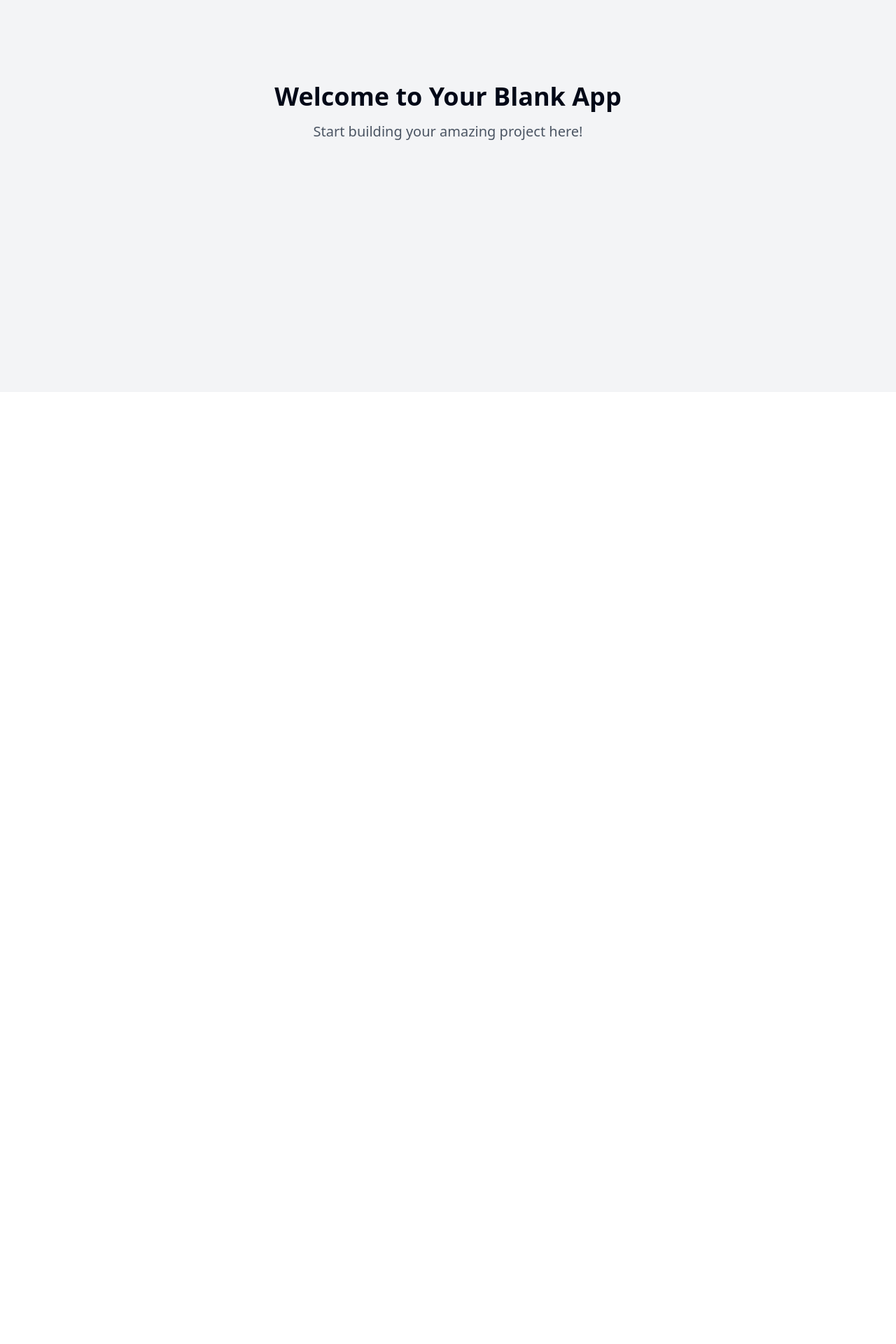
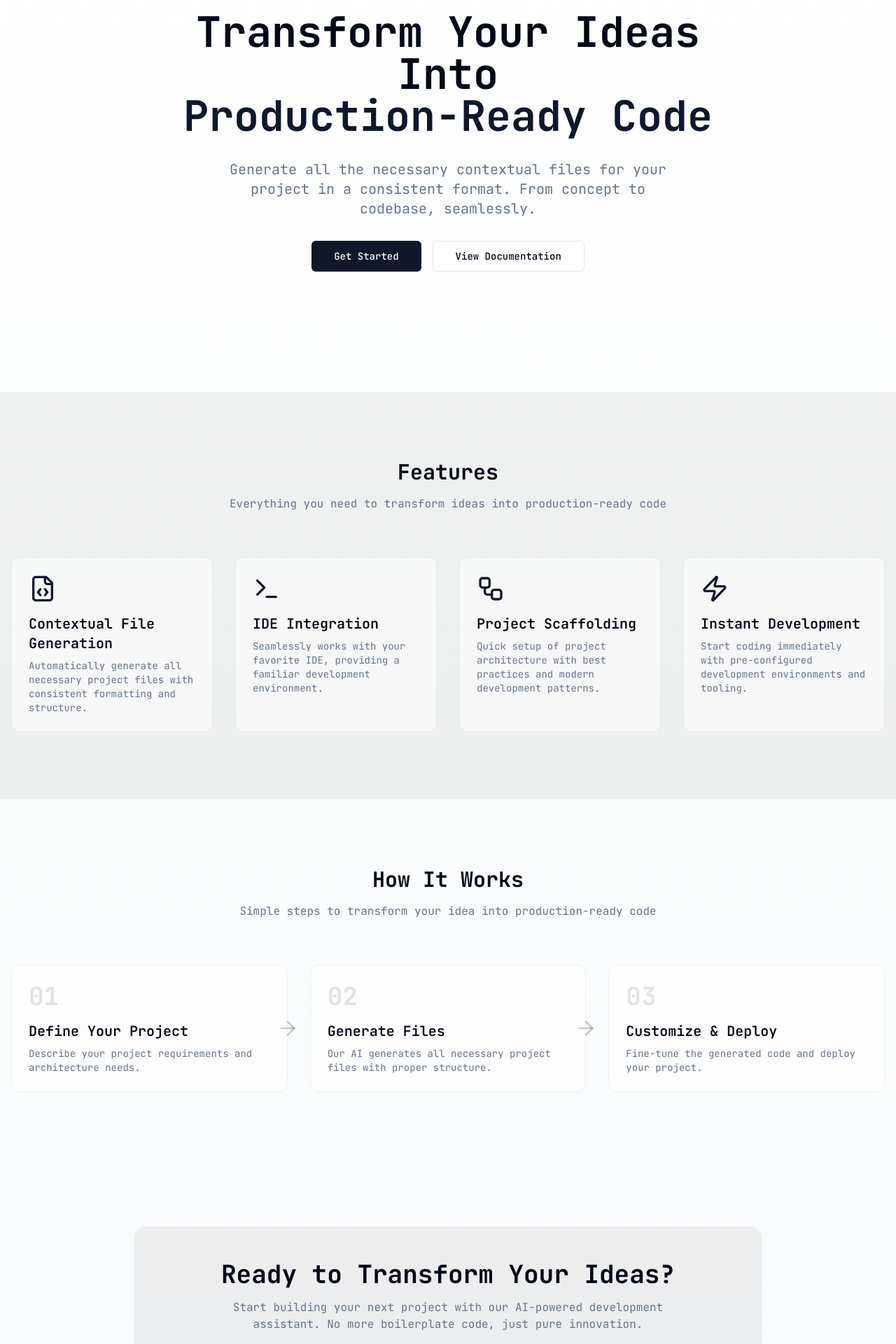
Before and after one commit to KamdynS/idea-to-ide, a React (Vite) app: page / in a window 1280 px wide. Shown: the part 240-2160 px from the top of the page at 70% size. Before the commit the page ends 800 px from the top, so only its background shows below. Built offline with nearby package versions, Linux system fonts and the light colour scheme.

Commit message:
Add landing page
Adds a landing page for the AI SaaS, targeting developers with a focus on bridging the gap between idea and IDE.  Uses monospace fonts for a developer-friendly aesthetic.

```diff
--- a/index.html
+++ b/index.html
@@ -1,17 +1,18 @@
+
 <!DOCTYPE html>
 <html lang="en">
   <head>
     <meta charset="UTF-8" />
     <meta name="viewport" content="width=device-width, initial-scale=1.0" />
     <title>idea-to-ide</title>
-    <meta name="description" content="Lovable Generated Project" />
+    <meta name="description" content="Bridge the gap between Idea and IDE" />
     <meta name="author" content="Lovable" />
     <meta property="og:image" content="/og-image.png" />
+    <link href="https://fonts.googleapis.com/css2?family=JetBrains+Mono:wght@400;500;600;700&display=swap" rel="stylesheet">
   </head>
 
   <body>
     <div id="root"></div>
-    <!-- IMPORTANT: DO NOT REMOVE THIS SCRIPT TAG OR THIS VERY COMMENT! -->
     <script src="https://cdn.gpteng.co/gptengineer.js" type="module"></script>
     <script type="module" src="/src/main.tsx"></script>
   </body>
--- a/package.json
+++ b/package.json
@@ -45,6 +45,7 @@
     "cmdk": "^1.0.0",
     "date-fns": "^3.6.0",
     "embla-carousel-react": "^8.3.0",
+    "framer-motion": "^12.4.2",
     "input-otp": "^1.2.4",
     "lucide-react": "^0.462.0",
     "next-themes": "^0.3.0",
--- /dev/null
+++ b/src/components/CTA.tsx
@@ -0,0 +1,30 @@
+
+import { Button } from "@/components/ui/button";
+import { motion } from "framer-motion";
+
+const CTA = () => {
+  return (
+    <section className="py-24 px-4">
+      <motion.div
+        initial={{ opacity: 0, y: 20 }}
+        whileInView={{ opacity: 1, y: 0 }}
+        transition={{ duration: 0.5 }}
+        viewport={{ once: true }}
+        className="max-w-4xl mx-auto text-center bg-black/5 rounded-2xl p-12 backdrop-blur-sm"
+      >
+        <h2 className="text-3xl md:text-4xl font-mono font-bold mb-4">
+          Ready to Transform Your Ideas?
+        </h2>
+        <p className="text-muted-foreground font-mono mb-8 max-w-2xl mx-auto">
+          Start building your next project with our AI-powered development assistant.
+          No more boilerplate code, just pure innovation.
+        </p>
+        <Button size="lg" className="font-mono">
+          Get Started Now
+        </Button>
+      </motion.div>
+    </section>
+  );
+};
+
+export default CTA;
--- /dev/null
+++ b/src/components/Features.tsx
@@ -0,0 +1,66 @@
+
+import { motion } from "framer-motion";
+import { Terminal, FileCode, Workflow, Zap } from "lucide-react";
+
+const features = [
+  {
+    icon: <FileCode className="h-10 w-10" />,
+    title: "Contextual File Generation",
+    description: "Automatically generate all necessary project files with consistent formatting and structure.",
+  },
+  {
+    icon: <Terminal className="h-10 w-10" />,
+    title: "IDE Integration",
+    description: "Seamlessly works with your favorite IDE, providing a familiar development environment.",
+  },
+  {
+    icon: <Workflow className="h-10 w-10" />,
+    title: "Project Scaffolding",
+    description: "Quick setup of project architecture with best practices and modern development patterns.",
+  },
+  {
+    icon: <Zap className="h-10 w-10" />,
+    title: "Instant Development",
+    description: "Start coding immediately with pre-configured development environments and tooling.",
+  },
+];
+
+const Features = () => {
+  return (
+    <section className="py-24 px-4 bg-black/5">
+      <div className="max-w-7xl mx-auto">
+        <motion.div
+          initial={{ opacity: 0, y: 20 }}
+          whileInView={{ opacity: 1, y: 0 }}
+          transition={{ duration: 0.5 }}
+          viewport={{ once: true }}
+          className="text-center mb-16"
+        >
+          <h2 className="text-3xl font-mono font-bold mb-4">Features</h2>
+          <p className="text-muted-foreground font-mono">
+            Everything you need to transform ideas into production-ready code
+          </p>
+        </motion.div>
+
+        <div className="grid grid-cols-1 md:grid-cols-2 lg:grid-cols-4 gap-8">
+          {features.map((feature, index) => (
+            <motion.div
+              key={index}
+              initial={{ opacity: 0, y: 20 }}
+              whileInView={{ opacity: 1, y: 0 }}
+              transition={{ duration: 0.5, delay: index * 0.1 }}
+              viewport={{ once: true }}
+              className="p-6 rounded-xl bg-white/50 backdrop-blur-sm border border-black/5 hover:border-black/10 transition-all duration-300"
+            >
+              <div className="mb-4 text-primary">{feature.icon}</div>
+              <h3 className="text-xl font-mono font-semibold mb-2">{feature.title}</h3>
+              <p className="text-muted-foreground font-mono text-sm">{feature.description}</p>
+            </motion.div>
+          ))}
+        </div>
+      </div>
+    </section>
+  );
+};
+
+export default Features;
--- /dev/null
+++ b/src/components/Hero.tsx
@@ -0,0 +1,58 @@
+
+import { Button } from "@/components/ui/button";
+import { motion } from "framer-motion";
+
+const Hero = () => {
+  return (
+    <section className="min-h-screen flex flex-col items-center justify-center px-4 py-16">
+      <div className="max-w-4xl mx-auto text-center space-y-8">
+        <motion.div
+          initial={{ opacity: 0, y: 20 }}
+          animate={{ opacity: 1, y: 0 }}
+          transition={{ duration: 0.5 }}
+        >
+          <span className="px-4 py-2 rounded-full bg-black/5 text-sm font-mono mb-4 inline-block">
+            Bridging Ideas and IDEs
+          </span>
+        </motion.div>
+
+        <motion.h1
+          initial={{ opacity: 0, y: 20 }}
+          animate={{ opacity: 1, y: 0 }}
+          transition={{ duration: 0.5, delay: 0.2 }}
+          className="text-4xl md:text-6xl font-mono font-bold leading-tight"
+        >
+          Transform Your Ideas Into
+          <br />
+          <span className="text-primary">Production-Ready Code</span>
+        </motion.h1>
+
+        <motion.p
+          initial={{ opacity: 0, y: 20 }}
+          animate={{ opacity: 1, y: 0 }}
+          transition={{ duration: 0.5, delay: 0.4 }}
+          className="text-xl text-muted-foreground font-mono max-w-2xl mx-auto"
+        >
+          Generate all the necessary contextual files for your project in a consistent format.
+          From concept to codebase, seamlessly.
+        </motion.p>
+
+        <motion.div
+          initial={{ opacity: 0, y: 20 }}
+          animate={{ opacity: 1, y: 0 }}
+          transition={{ duration: 0.5, delay: 0.6 }}
+          className="flex flex-col sm:flex-row gap-4 justify-center mt-8"
+        >
+          <Button size="lg" className="font-mono">
+            Get Started
+          </Button>
+          <Button size="lg" variant="outline" className="font-mono">
+            View Documentation
+          </Button>
+        </motion.div>
+      </div>
+    </section>
+  );
+};
+
+export default Hero;
--- /dev/null
+++ b/src/components/HowItWorks.tsx
@@ -0,0 +1,70 @@
+
+import { motion } from "framer-motion";
+import { ArrowRight } from "lucide-react";
+
+const steps = [
+  {
+    number: "01",
+    title: "Define Your Project",
+    description: "Describe your project requirements and architecture needs.",
+  },
+  {
+    number: "02",
+    title: "Generate Files",
+    description: "Our AI generates all necessary project files with proper structure.",
+  },
+  {
+    number: "03",
+    title: "Customize & Deploy",
+    description: "Fine-tune the generated code and deploy your project.",
+  },
+];
+
+const HowItWorks = () => {
+  return (
+    <section className="py-24 px-4">
+      <div className="max-w-7xl mx-auto">
+        <motion.div
+          initial={{ opacity: 0, y: 20 }}
+          whileInView={{ opacity: 1, y: 0 }}
+          transition={{ duration: 0.5 }}
+          viewport={{ once: true }}
+          className="text-center mb-16"
+        >
+          <h2 className="text-3xl font-mono font-bold mb-4">How It Works</h2>
+          <p className="text-muted-foreground font-mono">
+            Simple steps to transform your idea into production-ready code
+          </p>
+        </motion.div>
+
+        <div className="grid grid-cols-1 md:grid-cols-3 gap-8">
+          {steps.map((step, index) => (
+            <motion.div
+              key={index}
+              initial={{ opacity: 0, y: 20 }}
+              whileInView={{ opacity: 1, y: 0 }}
+              transition={{ duration: 0.5, delay: index * 0.1 }}
+              viewport={{ once: true }}
+              className="relative"
+            >
+              <div className="p-6 rounded-xl bg-white/50 backdrop-blur-sm border border-black/5 hover:border-black/10 transition-all duration-300">
+                <span className="text-4xl font-mono font-bold text-black/10 mb-4 block">
+                  {step.number}
+                </span>
+                <h3 className="text-xl font-mono font-semibold mb-2">{step.title}</h3>
+                <p className="text-muted-foreground font-mono text-sm">{step.description}</p>
+              </div>
+              {index < steps.length - 1 && (
+                <div className="hidden md:block absolute top-1/2 -right-4 transform -translate-y-1/2">
+                  <ArrowRight className="w-8 h-8 text-black/20" />
+                </div>
+              )}
+            </motion.div>
+          ))}
+        </div>
+      </div>
+    </section>
+  );
+};
+
+export default HowItWorks;
--- a/src/pages/Index.tsx
+++ b/src/pages/Index.tsx
@@ -1,12 +1,16 @@
-// Update this page (the content is just a fallback if you fail to update the page)
+
+import Hero from "@/components/Hero";
+import Features from "@/components/Features";
+import HowItWorks from "@/components/HowItWorks";
+import CTA from "@/components/CTA";
 
 const Index = () => {
   return (
-    <div className="min-h-screen flex items-center justify-center bg-gray-100">
-      <div className="text-center">
-        <h1 className="text-4xl font-bold mb-4">Welcome to Your Blank App</h1>
-        <p className="text-xl text-gray-600">Start building your amazing project here!</p>
-      </div>
+    <div className="min-h-screen bg-gradient-to-b from-white to-gray-50">
+      <Hero />
+      <Features />
+      <HowItWorks />
+      <CTA />
     </div>
   );
 };
--- a/tailwind.config.ts
+++ b/tailwind.config.ts
@@ -1,3 +1,4 @@
+
 import type { Config } from "tailwindcss";
 
 export default {
@@ -12,85 +13,79 @@ export default {
   theme: {
     container: {
       center: true,
-			padding: '2rem',
+      padding: "2rem",
       screens: {
-				'2xl': '1400px'
-			}
+        "2xl": "1400px",
+      },
     },
     extend: {
       colors: {
-				border: 'hsl(var(--border))',
-				input: 'hsl(var(--input))',
-				ring: 'hsl(var(--ring))',
-				background: 'hsl(var(--background))',
-				foreground: 'hsl(var(--foreground))',
+        border: "hsl(var(--border))",
+        input: "hsl(var(--input))",
+        ring: "hsl(var(--ring))",
+        background: "hsl(var(--background))",
+        foreground: "hsl(var(--foreground))",
         primary: {
-					DEFAULT: 'hsl(var(--primary))',
-					foreground: 'hsl(var(--primary-foreground))'
+          DEFAULT: "hsl(var(--primary))",
+          foreground: "hsl(var(--primary-foreground))",
         },
         secondary: {
-					DEFAULT: 'hsl(var(--secondary))',
-					foreground: 'hsl(var(--secondary-foreground))'
+          DEFAULT: "hsl(var(--secondary))",
+          foreground: "hsl(var(--secondary-foreground))",
         },
         destructive: {
-					DEFAULT: 'hsl(var(--destructive))',
-					foreground: 'hsl(var(--destructive-foreground))'
+          DEFAULT: "hsl(var(--destructive))",
+          foreground: "hsl(var(--destructive-foreground))",
         },
         muted: {
-					DEFAULT: 'hsl(var(--muted))',
-					foreground: 'hsl(var(--muted-foreground))'
+          DEFAULT: "hsl(var(--muted))",
+          foreground: "hsl(var(--muted-foreground))",
         },
         accent: {
-					DEFAULT: 'hsl(var(--accent))',
-					foreground: 'hsl(var(--accent-foreground))'
+          DEFAULT: "hsl(var(--accent))",
+          foreground: "hsl(var(--accent-foreground))",
         },
         popover: {
-					DEFAULT: 'hsl(var(--popover))',
-					foreground: 'hsl(var(--popover-foreground))'
+          DEFAULT: "hsl(var(--popover))",
+          foreground: "hsl(var(--popover-foreground))",
         },
         card: {
-					DEFAULT: 'hsl(var(--card))',
-					foreground: 'hsl(var(--card-foreground))'
+          DEFAULT: "hsl(var(--card))",
+          foreground: "hsl(var(--card-foreground))",
         },
-				sidebar: {
-					DEFAULT: 'hsl(var(--sidebar-background))',
-					foreground: 'hsl(var(--sidebar-foreground))',
-					primary: 'hsl(var(--sidebar-primary))',
-					'primary-foreground': 'hsl(var(--sidebar-primary-foreground))',
-					accent: 'hsl(var(--sidebar-accent))',
-					'accent-foreground': 'hsl(var(--sidebar-accent-foreground))',
-					border: 'hsl(var(--sidebar-border))',
-					ring: 'hsl(var(--sidebar-ring))'
-				}
       },
-			borderRadius: {
-				lg: 'var(--radius)',
-				md: 'calc(var(--radius) - 2px)',
-				sm: 'calc(var(--radius) - 4px)'
+      fontFamily: {
+        mono: ["JetBrains Mono", "monospace"],
       },
       keyframes: {
-				'accordion-down': {
-					from: {
-						height: '0'
+        "accordion-down": {
+          from: { height: "0" },
+          to: { height: "var(--radix-accordion-content-height)" },
         },
-					to: {
-						height: 'var(--radix-accordion-content-height)'
-					}
+        "accordion-up": {
+          from: { height: "var(--radix-accordion-content-height)" },
+          to: { height: "0" },
         },
-				'accordion-up': {
-					from: {
-						height: 'var(--radix-accordion-content-height)'
+        typing: {
+          "0%": { width: "0" },
+          "100%": { width: "100%" },
         },
-					to: {
-						height: '0'
-					}
-				}
+        blink: {
+          "50%": { borderColor: "transparent" },
+        },
+        "fade-in": {
+          "0%": { opacity: "0", transform: "translateY(10px)" },
+          "100%": { opacity: "1", transform: "translateY(0)" },
+        },
       },
       animation: {
-				'accordion-down': 'accordion-down 0.2s ease-out',
-				'accordion-up': 'accordion-up 0.2s ease-out'
-			}
-		}
+        "accordion-down": "accordion-down 0.2s ease-out",
+        "accordion-up": "accordion-up 0.2s ease-out",
+        typing: "typing 2s steps(20, end)",
+        "cursor-blink": "blink 1s step-end infinite",
+        "fade-in": "fade-in 0.5s ease-out forwards",
+      },
+    },
   },
   plugins: [require("tailwindcss-animate")],
 } satisfies Config;
```
Also changed, not shown: 1 other file (tests, documents, lock files or other folders). Lines whose indentation alone changed are shown as unchanged.
